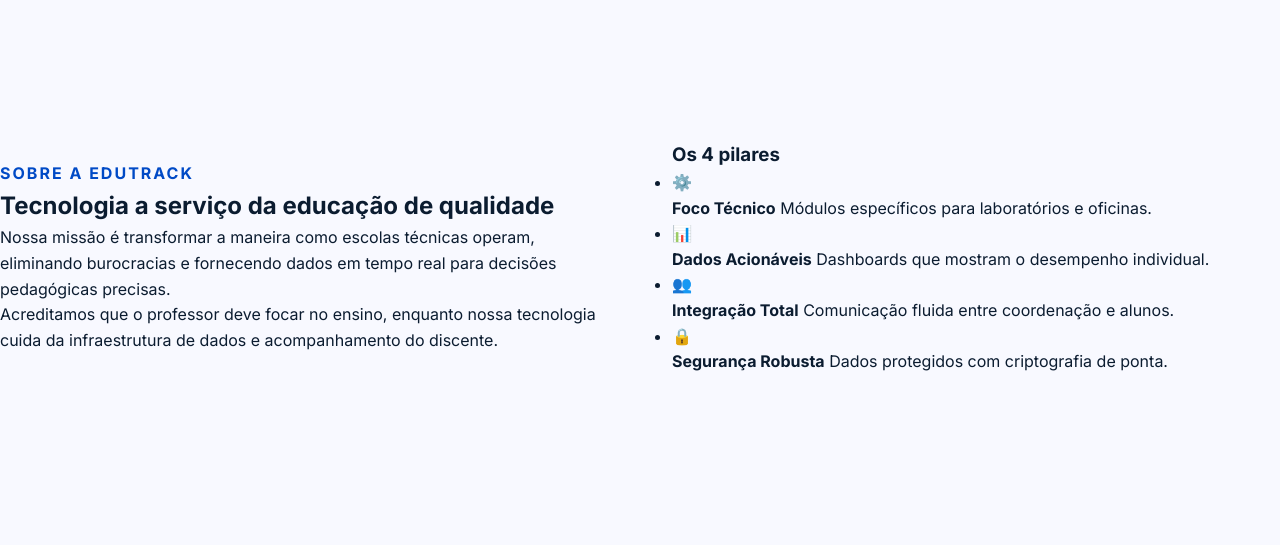
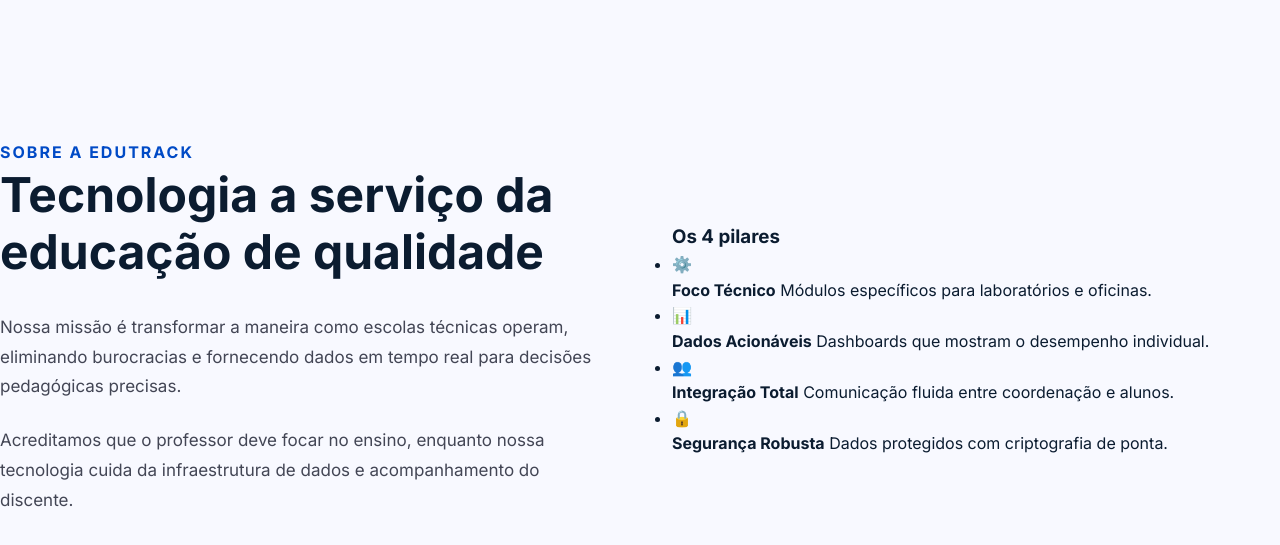
Before and after one commit to diego-aquila/curriculo-html, a plain HTML site: page Aula04/landingPage/index.html in a window 1280 px wide. Shown: the part 756-1301 px from the top of the page. Before the commit the page ends 1227 px from the top, so only its background shows below. Drawn offline with Linux system fonts and the light colour scheme.

Commit message:
Update Sobre com css

```diff
--- a/Aula04/landingPage/style.css
+++ b/Aula04/landingPage/style.css
@@ -285,3 +285,18 @@
     letter-spacing: 2px;
     margin-bottom: var(--espaco-sm);
 }
+
+.sobre-titulo {
+    font-size: clamp(1.75rem, 3rem, 3rem);
+    font-weight: 700;
+    line-height: 1.2;
+    color: var(--cor-texto);
+    margin-bottom: var(--espaco-lg);
+}
+
+.sobre-paragrafo {
+    font-size: 1.0625rem;
+    color: var(--cor-texto-suave);
+    line-height: 1.75;
+    margin-bottom: var(--espaco-md);
+}
```
